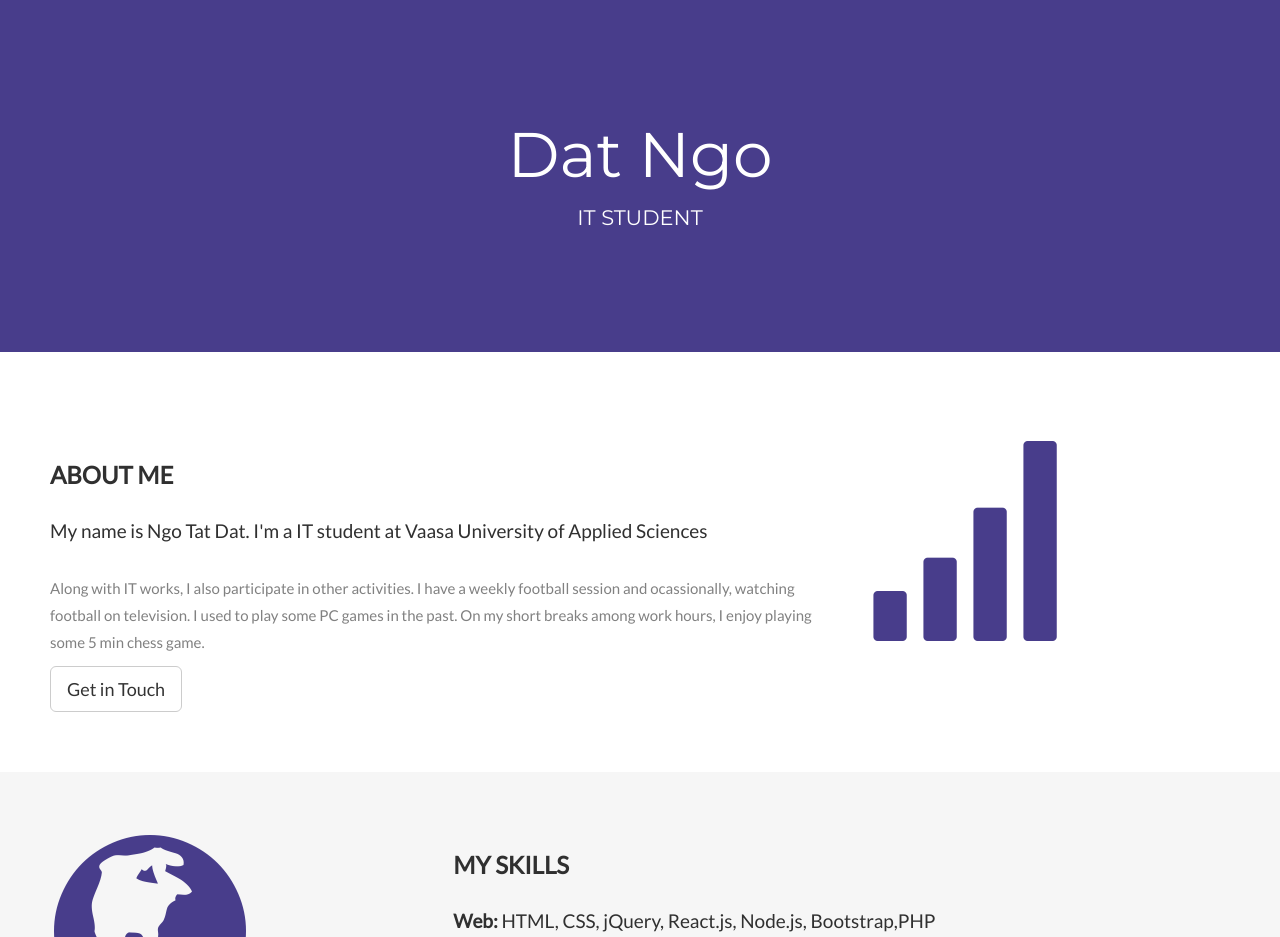
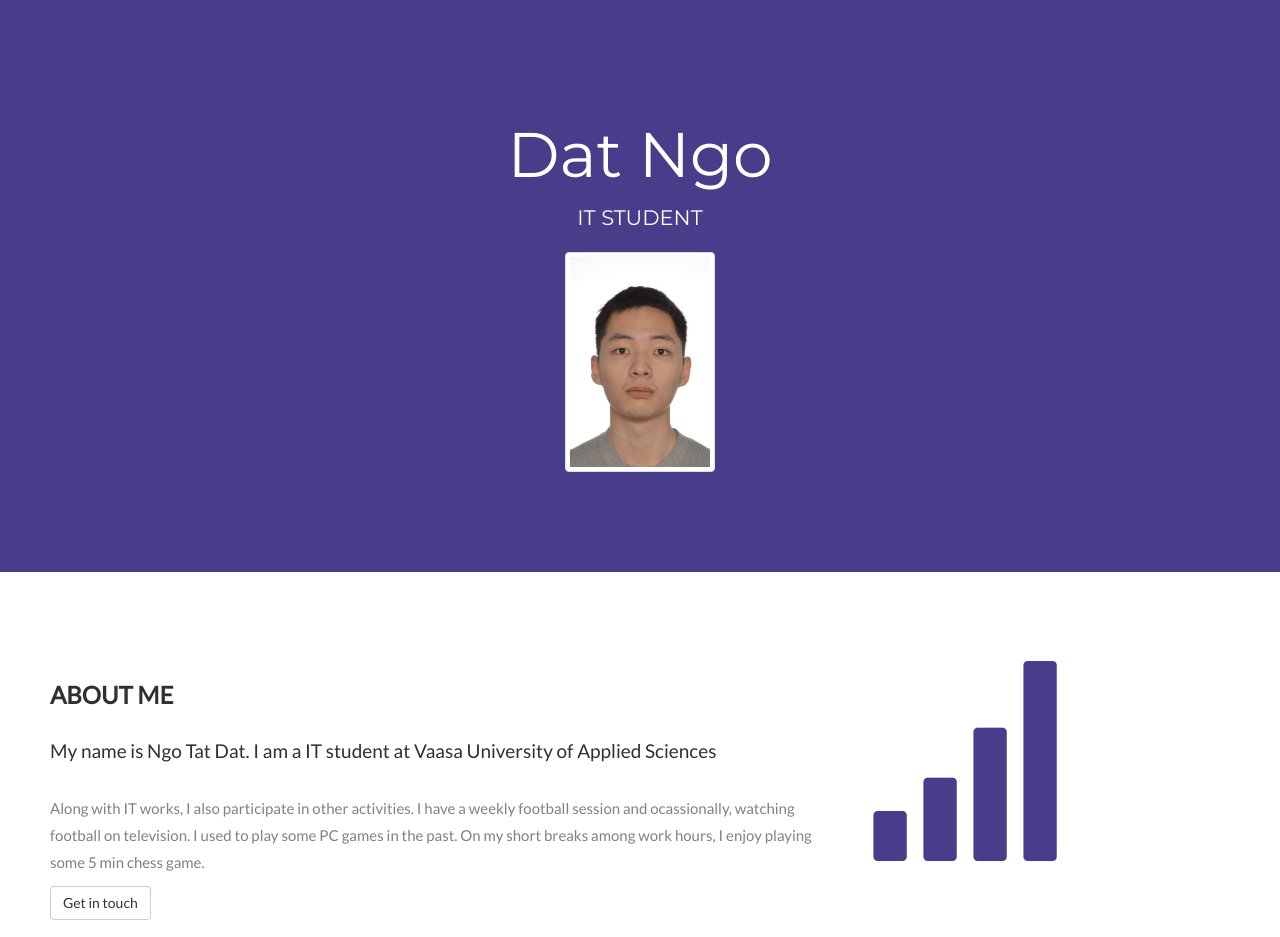
Before and after one commit to DatNgo1995/DatNgo1995.github.io, a plain HTML site: page index.html in a window 1280 px wide. Shown: the top 937 px of the page. Drawn offline with nearby package versions, Linux system fonts and the light colour scheme.

Commit message:
update img and link

```diff
--- a/index.html
+++ b/index.html
@@ -149,7 +149,14 @@ footer .glyphicon {
     .logo {
         font-size: 150px;
     }
+
   }
+     img {
+
+
+    width: 150px;
+    height: :100%px;
+}
   </style>
 </head>
 <body id="myPage" data-spy="scroll" data-target=".navbar" data-offset="60">
@@ -157,17 +164,18 @@ footer .glyphicon {
 <div class="jumbotron text-center">
 <h1>Dat Ngo</h1>
 <p>IT STUDENT</p>
+    <img src="cvImage.jpg" class="img-thumbnail" >
 </div>
 <!-- Container (About Section) -->
 <div class="container-fluid">
     <div class="row">
     <div class="col-sm-8">
     <h2>ABOUT ME</h2>
-    <h4>My name is Ngo Tat Dat. I'm a IT student at Vaasa University of Applied Sciences</h4>
+    <h4>My name is Ngo Tat Dat. I am a IT student at Vaasa University of Applied Sciences</h4>
 
   <p>
 Along with IT works, I also participate in other activities. I have a weekly football session and ocassionally, watching football on television. I used to play some PC games in the past. On my short breaks among work hours, I enjoy playing some 5 min chess game.</p>
-  <button class="btn btn-default btn-lg">Get in Touch</button>
+  <a href="http://www.linkedin.com/in/dat-ngo-tat-01461915a" class="btn btn-default">Get in touch</a>
     </div>
     <div class="col-sm-4">
       <span class="glyphicon glyphicon-signal logo"></span>
```
Also changed, not shown: cvImage.jpg (added).
